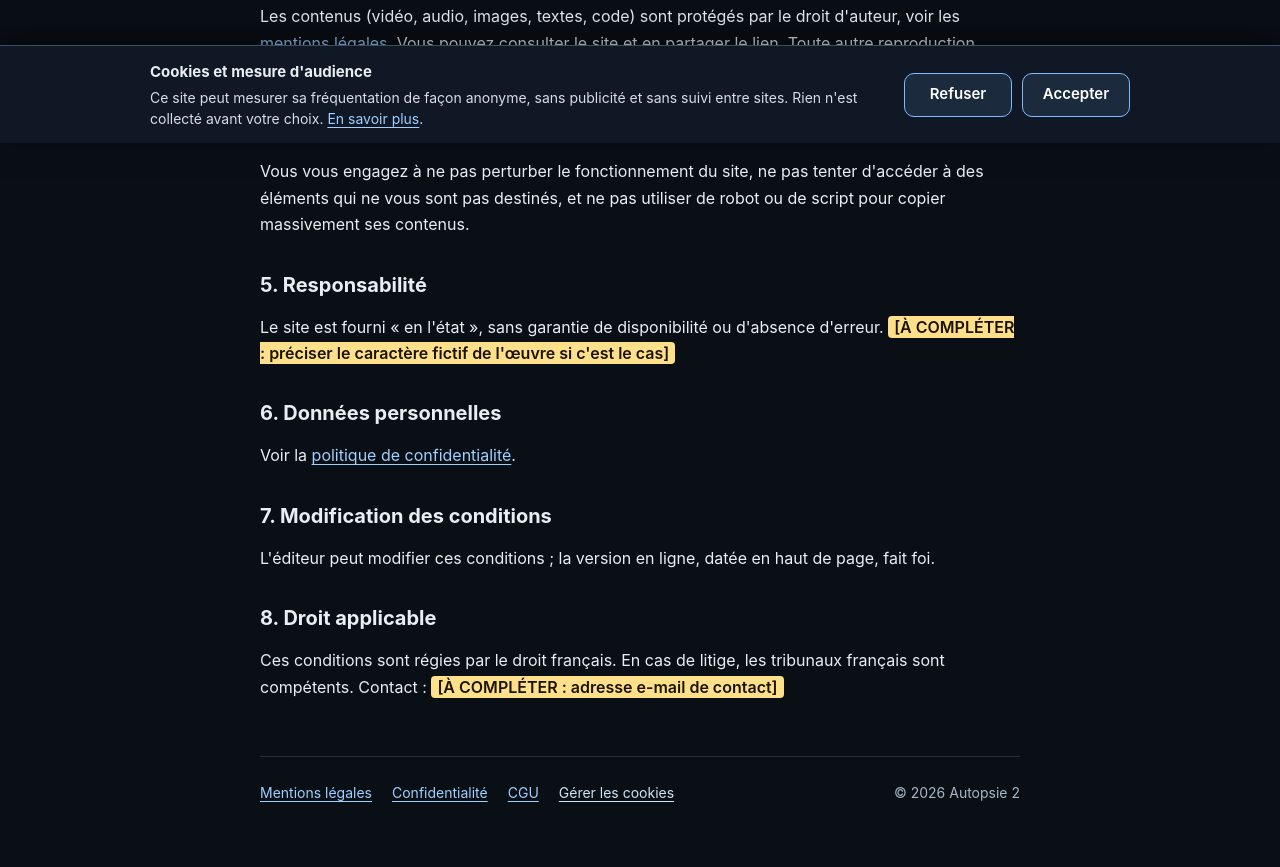
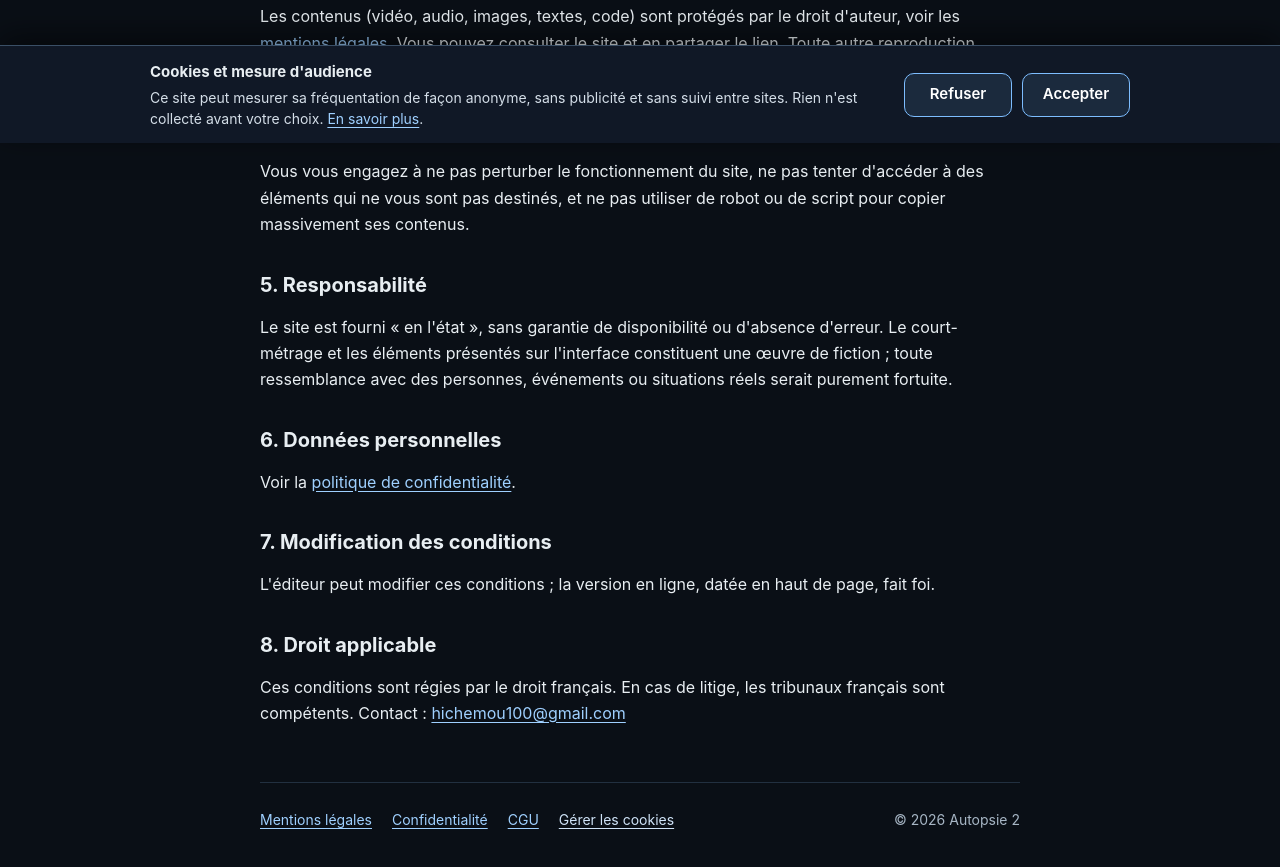
Before and after one commit to hichemou100-hue/autopsie-2, a plain HTML site: page cgu.html in a window 1280 px wide. Shown: the part 657-1524 px from the top of the page. Drawn offline with Linux system fonts and the light colour scheme.

Commit message:
Update cgu.html

```diff
--- a/cgu.html
+++ b/cgu.html
@@ -55,7 +55,7 @@
 <p>Vous vous engagez à ne pas perturber le fonctionnement du site, ne pas tenter d'accéder à des éléments qui ne vous sont pas destinés, et ne pas utiliser de robot ou de script pour copier massivement ses contenus.</p>
 
 <h2>5. Responsabilité</h2>
-<p>Le site est fourni « en l'état », sans garantie de disponibilité ou d'absence d'erreur. <span class="todo">[À COMPLÉTER : préciser le caractère fictif de l'œuvre si c'est le cas]</span></p>
+<p>Le site est fourni « en l'état », sans garantie de disponibilité ou d'absence d'erreur. Le court-métrage et les éléments présentés sur l'interface constituent une œuvre de fiction ; toute ressemblance avec des personnes, événements ou situations réels serait purement fortuite.</p>
 
 <h2>6. Données personnelles</h2>
 <p>Voir la <a href="politique-confidentialite.html">politique de confidentialité</a>.</p>
@@ -64,7 +64,7 @@
 <p>L'éditeur peut modifier ces conditions ; la version en ligne, datée en haut de page, fait foi.</p>
 
 <h2>8. Droit applicable</h2>
-<p>Ces conditions sont régies par le droit français. En cas de litige, les tribunaux français sont compétents. Contact : <span class="mail" data-u="" data-d=""><span class="todo">[À COMPLÉTER : adresse e-mail de contact]</span></span></p>
+<p>Ces conditions sont régies par le droit français. En cas de litige, les tribunaux français sont compétents. Contact : <span class="mail" data-u="hichemou100" data-d="gmail.com">hichemou100 [at] gmail.com</span></p>
 </main>
 <footer class="site-footer">
   <nav aria-label="Informations légales">
```
